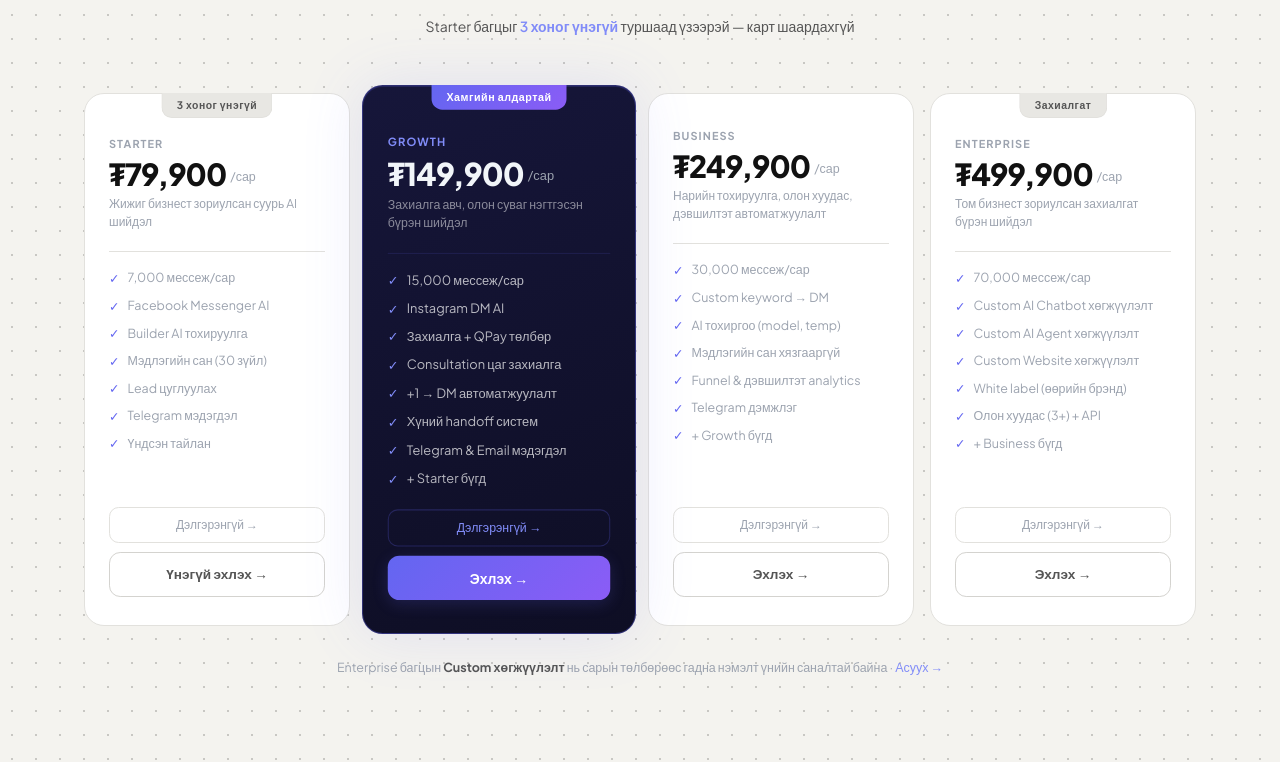
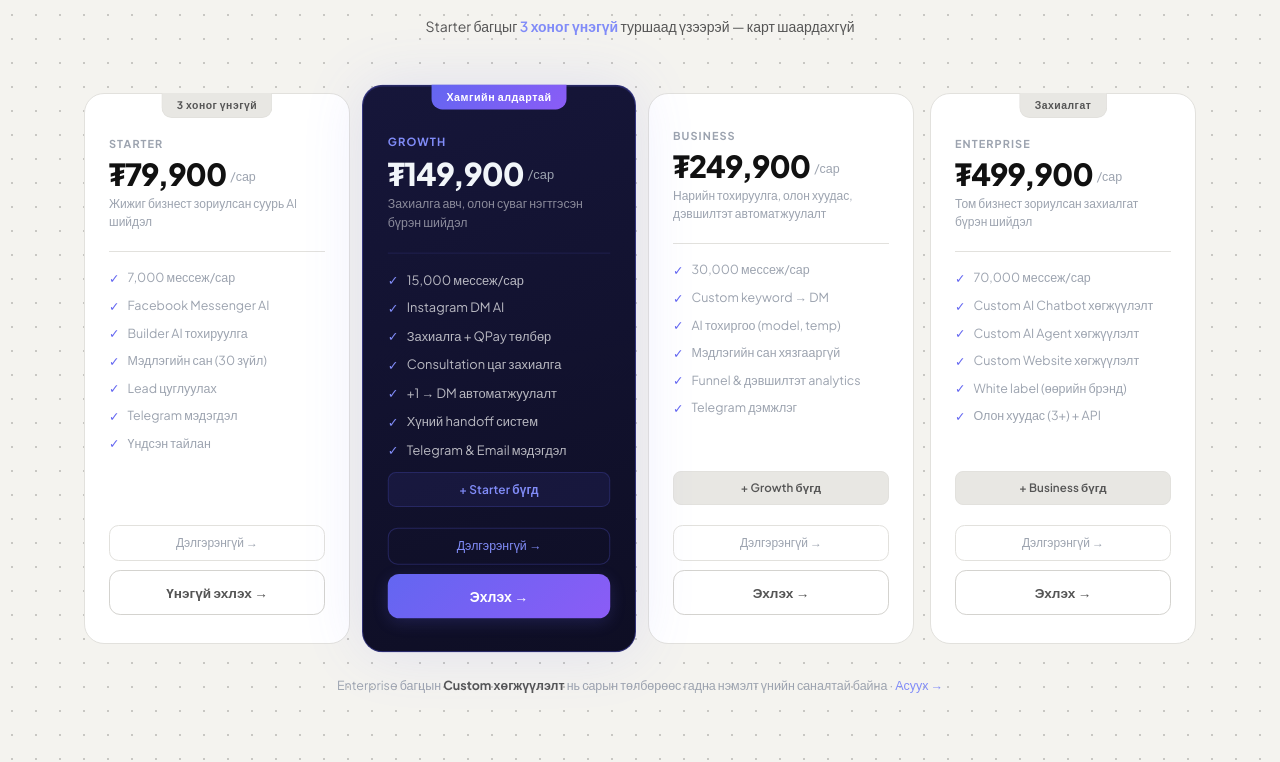
Before and after one commit to ubarino28/mongolagent-web, a Next.js app: page / in a window 1280 px wide. Shown: the part 2589-3351 px from the top of the page. Built offline with nearby package versions, Linux system fonts and the light colour scheme.

Commit message:
feat: show includesAll badge below features in pricing cards

```diff
--- a/components/PricingSection.tsx
+++ b/components/PricingSection.tsx
@@ -5,7 +5,7 @@
 interface ModalFeature { title: string; desc: string; }
 interface Plan {
   name: string; price: string; period: string; desc: string;
-  features: string[]; highlight: boolean; badge?: string;
+  features: string[]; highlight: boolean; badge?: string; includesAll?: string;
   modal: { features: ModalFeature[]; target: string; caseStudy: string; };
 }
 
@@ -49,8 +49,8 @@
       "+1 → DM автоматжуулалт",
       "Хүний handoff систем",
       "Telegram & Email мэдэгдэл",
-      "+ Starter бүгд",
     ],
+    includesAll: "+ Starter бүгд",
     highlight: true,
     modal: {
       features: [
@@ -77,8 +77,8 @@
       "Мэдлэгийн сан хязгааргүй",
       "Funnel & дэвшилтэт analytics",
       "Telegram дэмжлэг",
-      "+ Growth бүгд",
     ],
+    includesAll: "+ Growth бүгд",
     highlight: false,
     modal: {
       features: [
@@ -103,8 +103,8 @@
       "Custom Website хөгжүүлэлт",
       "White label (өөрийн брэнд)",
       "Олон хуудас (3+) + API",
-      "+ Business бүгд",
     ],
+    includesAll: "+ Business бүгд",
     highlight: false,
     modal: {
       features: [
@@ -188,7 +188,7 @@
 
                 <div style={{ height: "1px", background: plan.highlight ? "#6366f125" : "var(--border)", marginBottom: "1rem" }} />
 
-                <div style={{ flex: 1, display: "flex", flexDirection: "column", gap: "0.5rem", marginBottom: "1.25rem" }}>
+                <div style={{ flex: 1, display: "flex", flexDirection: "column", gap: "0.5rem", marginBottom: plan.includesAll ? "0.75rem" : "1.25rem" }}>
                   {plan.features.map(f => (
                     <div key={f} style={{ display: "flex", alignItems: "flex-start", gap: "0.5rem", fontSize: "0.78rem", color: plan.highlight ? "rgba(255,255,255,0.7)" : "var(--text-light)" }}>
                       <span style={{ color: plan.highlight ? "#818cf8" : "#6366f1", flexShrink: 0, marginTop: "0.05rem" }}>✓</span>
@@ -196,6 +196,22 @@
                     </div>
                   ))}
                 </div>
+
+                {plan.includesAll && (
+                  <div style={{
+                    marginBottom: "1.25rem",
+                    padding: "0.45rem 0.75rem",
+                    borderRadius: "0.5rem",
+                    background: plan.highlight ? "#6366f118" : "var(--surface3)",
+                    border: `1px solid ${plan.highlight ? "#6366f135" : "var(--border)"}`,
+                    fontSize: "0.72rem", fontWeight: 600,
+                    color: plan.highlight ? "#818cf8" : "var(--text-mid)",
+                    letterSpacing: "0.01em",
+                    textAlign: "center",
+                  }}>
+                    {plan.includesAll}
+                  </div>
+                )}
 
                 <button
                   onClick={() => setActiveModal(plan.name)}
```
